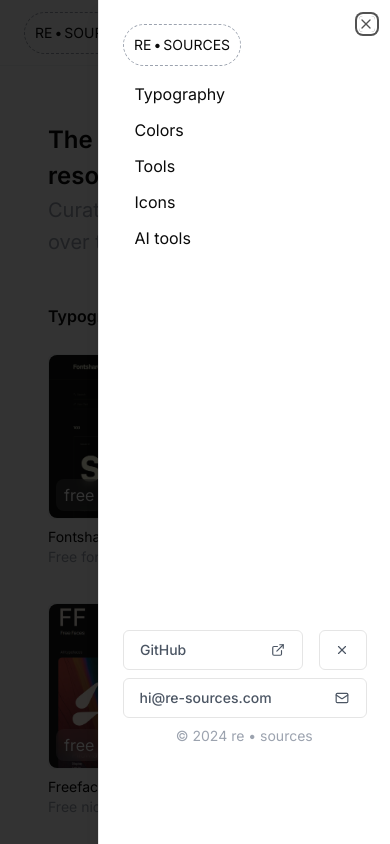
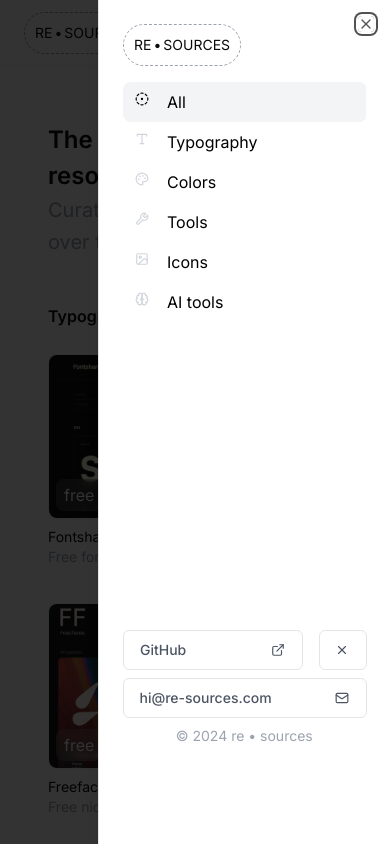
Before and after one commit to disin8/re-sources, a Next.js app: page / in a window 390 px wide. Both pictures are taken after a click on the button "Toggle Menu". Shown: the top 844 px of the page. Built offline with nearby package versions, Linux system fonts and the light colour scheme.

Commit message:
refactor: refactoring sidebar menu; sidebar links

```diff
--- a/components/mobile-sidebar.tsx
+++ b/components/mobile-sidebar.tsx
@@ -2,11 +2,12 @@
 
 import * as React from 'react'
 import type { LinkProps } from 'next/link'
+import { usePathname, useRouter } from 'next/navigation'
 import Link from 'next/link'
-import { useRouter } from 'next/navigation'
 import { ScrollArea } from './ui/scroll-area'
 import { Brand } from './brand'
 import { SidebarFooter } from './sidebar-footer'
+import { SidebarLink } from './sidebar-link'
 import { cn } from '@/lib/utils'
 import { Icons } from '@/components/icons'
 import { Button } from '@/components/ui/button'
@@ -15,6 +16,7 @@ import { sidebar } from '@/config/sidebar'
 
 export function MobileSidebar() {
   const [open, setOpen] = React.useState(false)
+  const pathname = usePathname()
 
   return (
     <Sheet open={open} onOpenChange={setOpen}>
@@ -29,15 +31,23 @@ export function MobileSidebar() {
         </Button>
       </SheetTrigger>
       <SheetContent side="right">
-        <MobileLink
+        <Link
           href="/"
           className="flex items-center"
-          onOpenChange={setOpen}
+          onClick={() => setOpen(false)}
         >
           <Brand />
-        </MobileLink>
+        </Link>
         <ScrollArea className="my-4 h-[calc(100vh-20rem)] pb-8">
-          <div className="flex flex-col space-y-3 px-3">
+          <div className="flex flex-col">
+            <MobileLink
+              href="/"
+              onOpenChange={setOpen}
+              icon="dot"
+              highlight={pathname === '/'}
+            >
+              All
+            </MobileLink>
             {sidebar.map(
               item =>
                 item.link && (
@@ -45,6 +55,8 @@ export function MobileSidebar() {
                     key={item.link}
                     href={item.link}
                     onOpenChange={setOpen}
+                    icon={item.icon}
+                    highlight={pathname?.startsWith(`/${item.link}`)}
                   >
                     {item.name}
                   </MobileLink>
@@ -62,6 +74,8 @@ interface MobileLinkProps extends LinkProps {
   onOpenChange?: (open: boolean) => void
   children: React.ReactNode
   className?: string
+  highlight: boolean
+  icon: string
 }
 
 function MobileLink({
@@ -73,7 +87,7 @@ function MobileLink({
 }: MobileLinkProps) {
   const router = useRouter()
   return (
-    <Link
+    <SidebarLink
       href={href}
       onClick={() => {
         router.push(href.toString())
@@ -83,6 +97,6 @@ function MobileLink({
       {...props}
     >
       {children}
-    </Link>
+    </SidebarLink>
   )
 }
--- /dev/null
+++ b/components/sidebar-link.tsx
@@ -0,0 +1,31 @@
+import Link, { type LinkProps } from 'next/link'
+import { Icons } from './icons'
+import { cn } from '@/lib/utils'
+
+interface SidebarLinkProps extends LinkProps {
+  highlight: boolean
+  icon: string
+  children: React.ReactNode
+  className?: string
+}
+
+export function SidebarLink({ href, highlight, icon, children, className, ...props }: SidebarLinkProps) {
+  const Icon = Icons[icon as keyof typeof Icons]
+  return (
+    <Link
+      {...props}
+      href={href}
+      className={cn(className)}
+    >
+      <div className="w-full flex gap-3 items-center px-3 py-2 rounded-lg cursor-pointer text-black group transition-colors relative z-0">
+        <div className={cn('[&amp;>svg]:w-[20px] [&amp;>svg]:h-[20px] sm:[&amp;>svg]:h-[14px] sm:[&amp;>svg]:w-[14px] h-[20px] w-[20px] sm:w-[14px] sm:h-[14px] text-gray-300 dark:text-gray-300/50 override-svg-color group-hover:text-black dark:group-hover:text-white group-hover:opacity-100 transition z-10', highlight && 'text-black dark:text-white',
+        )}
+        >
+          <Icon width={14} height={14} />
+        </div>
+        <span className="text-black dark:text-white text-base sm:text-sm select-none z-10">{children}</span>
+        {highlight && <div className="bg-gray-100 dark:bg-neutral-900 rounded-lg w-full h-full absolute top-0 left-0 z-0" style={{ opacity: 1 }}></div>}
+      </div>
+    </Link>
+  )
+}
--- /dev/null
+++ b/components/sidebar-menu.tsx
@@ -0,0 +1,21 @@
+'use client'
+import { usePathname } from 'next/navigation'
+import { Icons } from './icons'
+import { SidebarLink } from './sidebar-link'
+import { sidebar } from '@/config/sidebar'
+
+export function SidebarMenu() {
+  const pathname = usePathname()
+
+  return (
+    <div className="overflow-y-auto">
+      <SidebarLink href="/" highlight={pathname === '/'} icon="dot">All</SidebarLink>
+      {sidebar.map(link => (
+        <SidebarLink key={link.link} href={link.link} highlight={pathname?.startsWith(`/${link.link}`)} icon={link.icon}>
+          {link.name}
+        </SidebarLink>
+      ),
+      )}
+    </div>
+  )
+}
--- a/components/sidebar.tsx
+++ b/components/sidebar.tsx
@@ -1,46 +1,10 @@
-'use client'
-
-import Link from 'next/link'
-import { usePathname } from 'next/navigation'
-import { Icons } from './icons'
 import { SidebarFooter } from './sidebar-footer'
-import { sidebar } from '@/config/sidebar'
-import { cn } from '@/lib/utils'
+import { SidebarMenu } from './sidebar-menu'
 
 export function Sidebar() {
-  const pathname = usePathname()
-
   return (
     <aside className="w-full border-r border-gray-100 dark:border-neutral-900 flex-col justify-between bg-background p-4 max-w-[250px] h-[calc(100svh-149px)] md:h-[calc(100svh-66px)] hidden md:flex fixed top-[66px]">
-      <div className="overflow-y-auto">
-        <Link href="/">
-          <div className="w-full flex gap-3 items-center px-3 py-2 rounded-lg cursor-pointer text-black group transition-colors relative z-0">
-            <div className={cn('[&amp;>svg]:w-[20px] [&amp;>svg]:h-[20px] sm:[&amp;>svg]:h-[14px] sm:[&amp;>svg]:w-[14px] h-[20px] w-[20px] sm:w-[14px] sm:h-[14px] text-gray-300 dark:text-gray-300/50 override-svg-color group-hover:text-black dark:group-hover:text-white group-hover:opacity-100 transition z-10', pathname === '/' && 'text-black dark:text-white',
-            )}
-            >
-              <Icons.dot width={14} height={14} />
-            </div>
-            <span className="text-black dark:text-white text-base sm:text-sm select-none z-10">All</span>
-            {pathname === '/' && <div className="bg-gray-100 dark:bg-neutral-900 rounded-lg w-full h-full absolute top-0 left-0 z-0" style={{ opacity: 1 }}></div>}
-          </div>
-        </Link>
-        {sidebar.map((link) => {
-          const Icon = Icons[link.icon as keyof typeof Icons]
-          return (
-            <Link href={link.link} key={link.link}>
-              <div className="w-full flex gap-3 items-center px-3 py-2 rounded-lg cursor-pointer text-black group transition-colors relative z-0">
-                <div className={cn('[&amp;>svg]:w-[20px] [&amp;>svg]:h-[20px] sm:[&amp;>svg]:h-[14px] sm:[&amp;>svg]:w-[14px] h-[20px] w-[20px] sm:w-[14px] sm:h-[14px] text-gray-300 dark:text-gray-300/50 override-svg-color group-hover:text-black dark:group-hover:text-white group-hover:opacity-100 transition z-10', pathname?.startsWith(`/${link.link}`) && 'text-black dark:text-white',
-                )}
-                >
-                  <Icon width={14} height={14} />
-                </div>
-                <span className="text-black dark:text-white text-base sm:text-sm select-none z-10">{link.name}</span>
-                {pathname?.startsWith(`/${link.link}`) && <div className="bg-gray-100 dark:bg-neutral-900 rounded-lg w-full h-full absolute top-0 left-0 z-0" style={{ opacity: 1 }}></div>}
-              </div>
-            </Link>
-          )
-        })}
-      </div>
+      <SidebarMenu />
       <SidebarFooter />
     </aside>
   )
```
